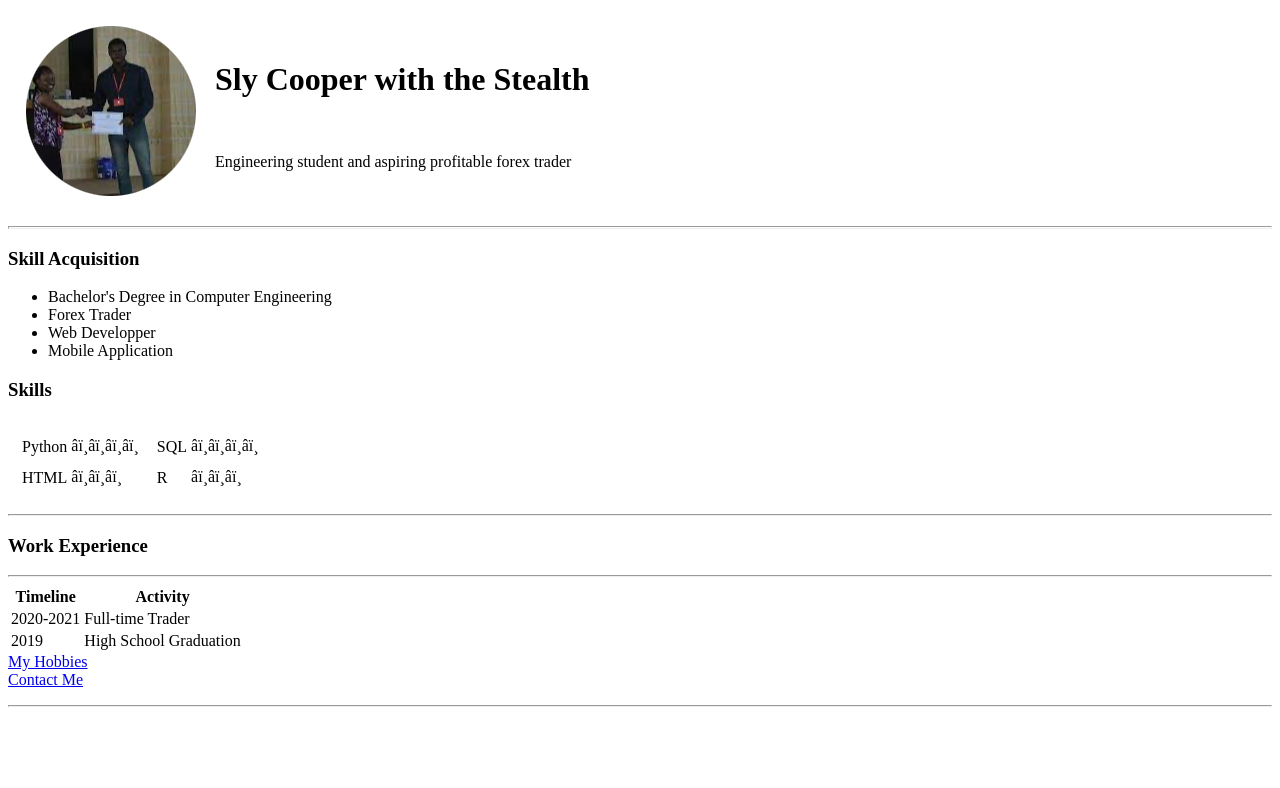
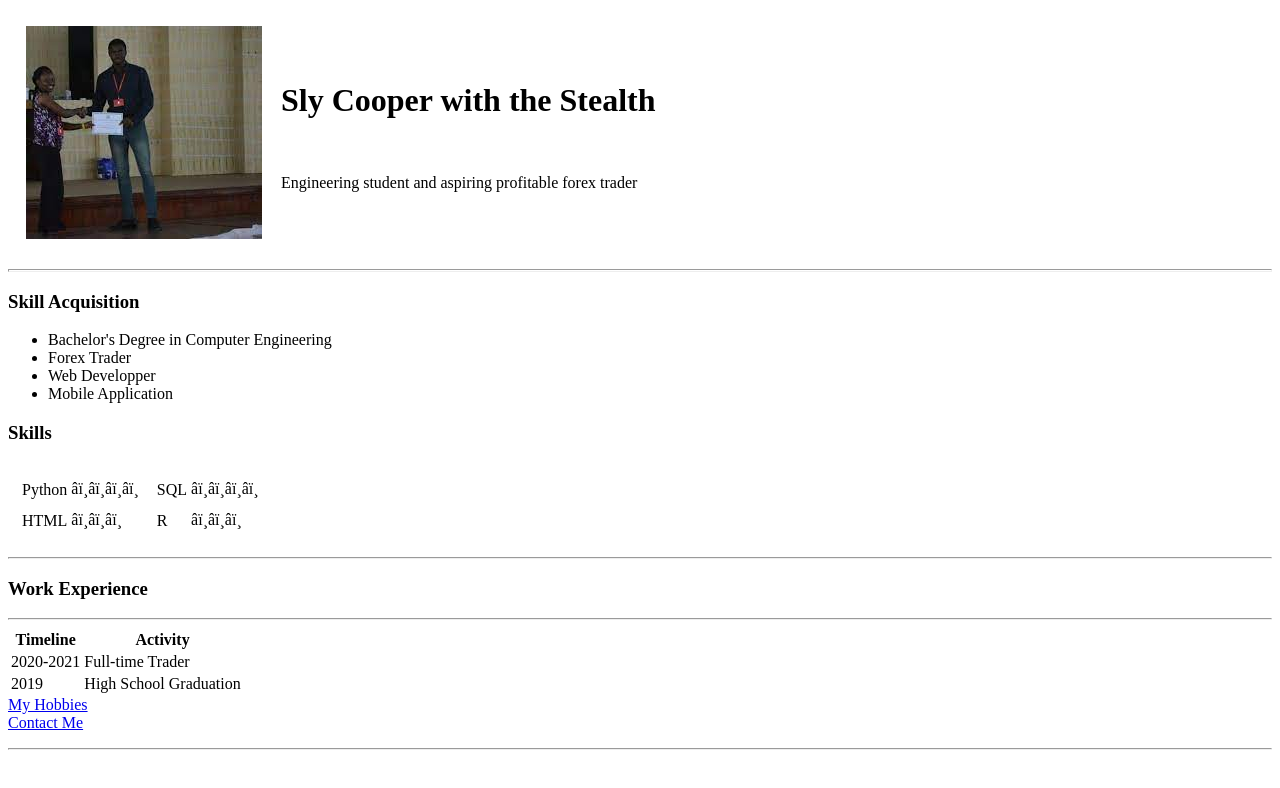
Before and after one commit to 16shifts/diary, a plain HTML site: page index.html in a window 1280 px wide. Drawn offline with Linux system fonts and the light colour scheme.

Commit message:
Update index.html

```diff
--- a/index.html
+++ b/index.html
@@ -10,7 +10,7 @@
 <body>
   <table cellspacing="17 ">
     <tr>
-      <td><img alt="photo of protagonist" src="images/sedo-crop.png.webp"/></td>
+      <td><img alt="photo of protagonist" src="images/sedo.jpeg"/></td>
       <td>
         <h1>Sly Cooper with the Stealth</h1><br>
         <p>Engineering student and aspiring profitable forex trader</p>
```
